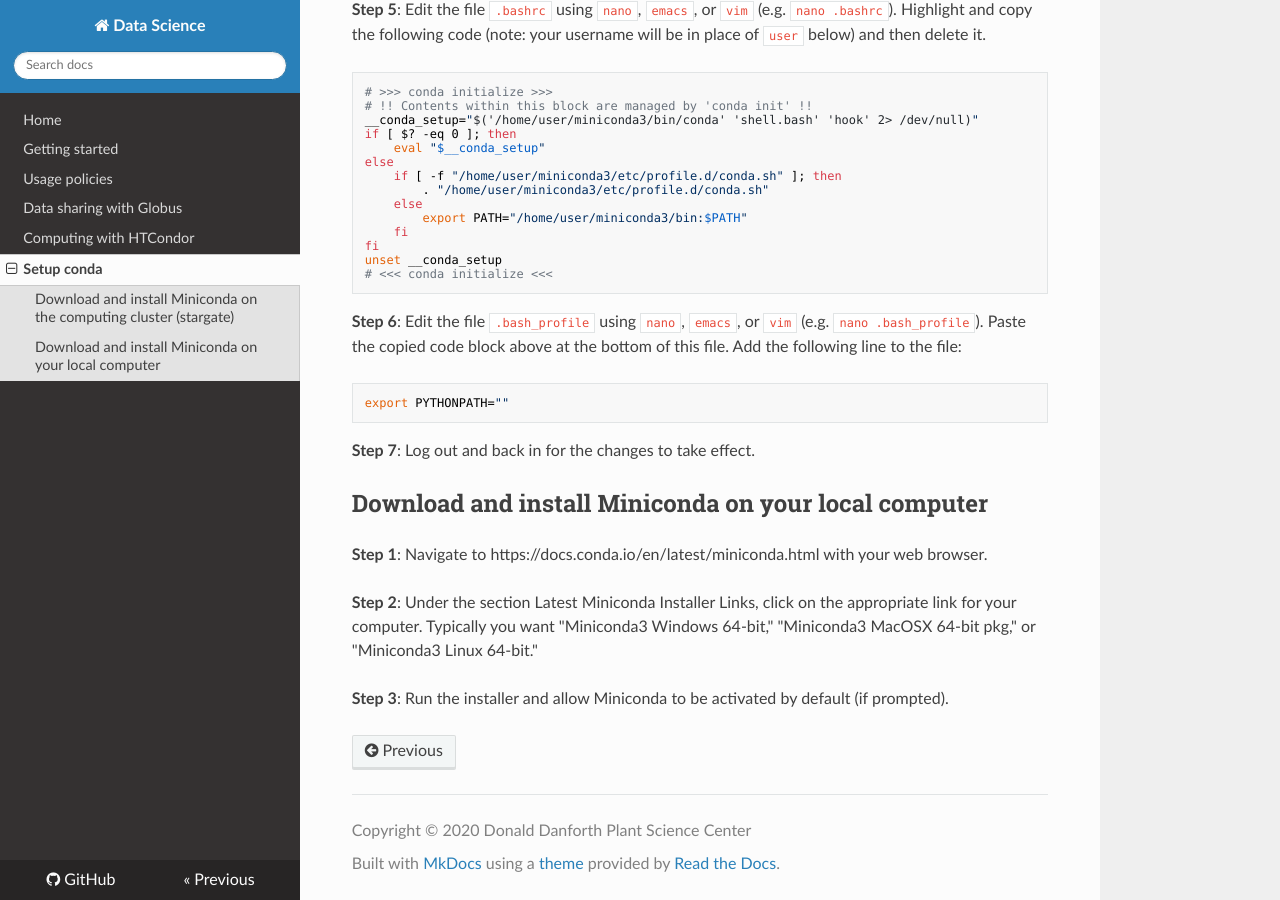
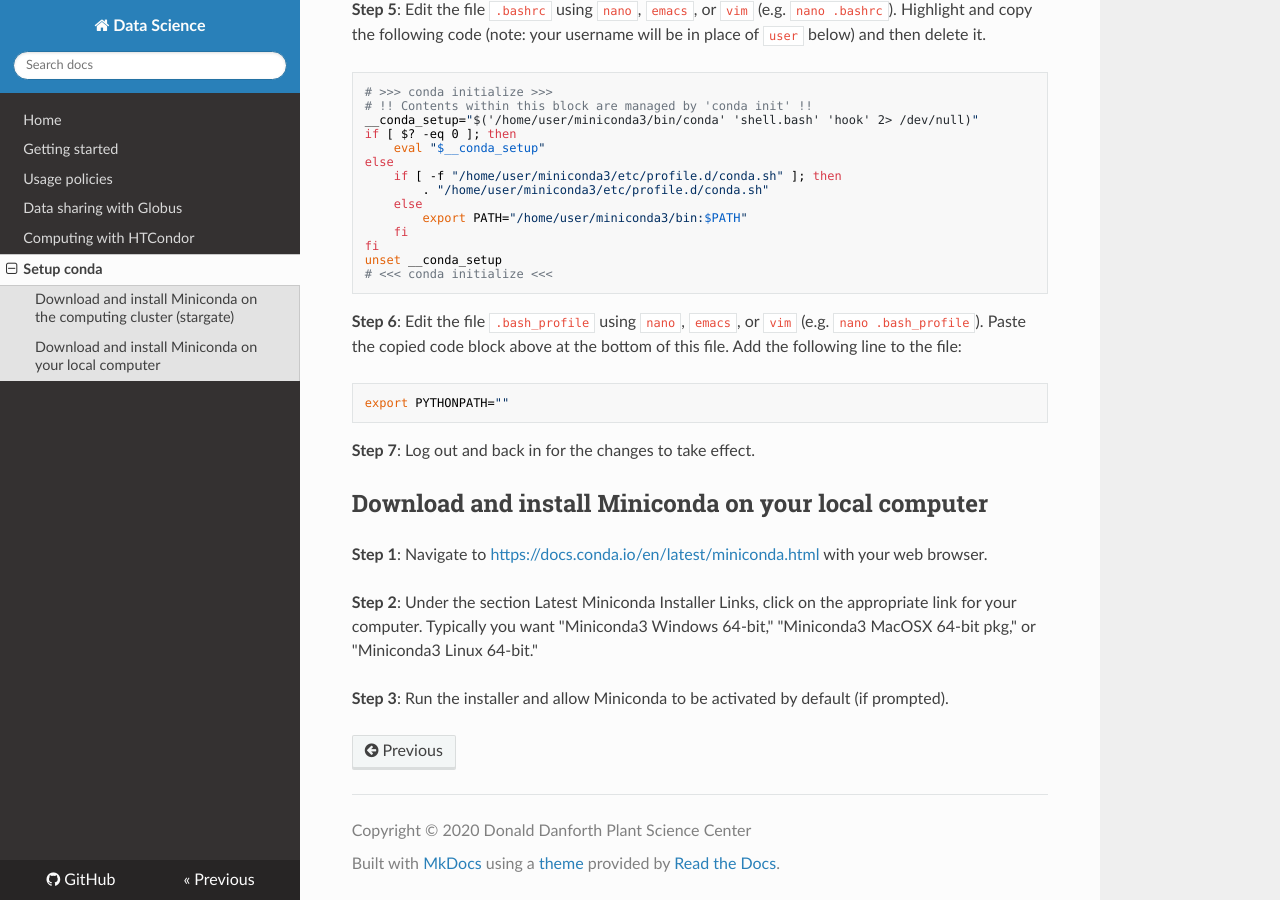
Before and after one commit to danforthcenter/datascience, an MkDocs documentation site: the page built from docs/conda.md, in a window 1280 px wide and 900 px high, scrolled down 647 px. Built offline with MkDocs 1.6.1, drawn with Linux system fonts in a browser that asks for light colours; nearby versions of some CDN libraries; some of the changed lines change nothing that is shown.

Commit message:
Add hyperlink

```diff
--- a/docs/conda.md
+++ b/docs/conda.md
@@ -53,7 +53,7 @@ export PYTHONPATH=""
 
 ## Download and install Miniconda on your local computer
 
-**Step 1**: Navigate to https://docs.conda.io/en/latest/miniconda.html with your web browser.
+**Step 1**: Navigate to [https://docs.conda.io/en/latest/miniconda.html](https://docs.conda.io/en/latest/miniconda.html) with your web browser.
 
 **Step 2**: Under the section Latest Miniconda Installer Links, click on the appropriate link for your computer.
 Typically you want "Miniconda3 Windows 64-bit," "Miniconda3 MacOSX 64-bit pkg," or "Miniconda3 Linux 64-bit."
```
